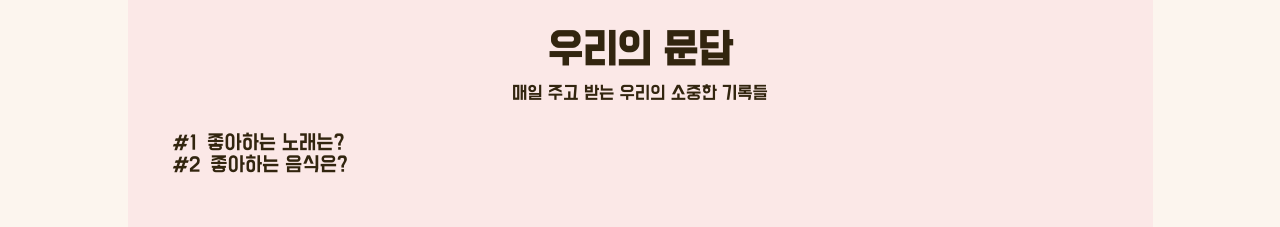
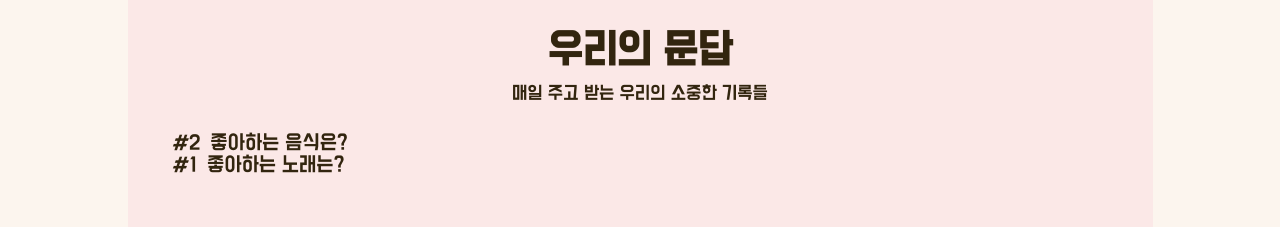
Before and after one commit to Stageus/blossom-react, a React (Create React App) app: page /qnalist in a window 1280 px wide. Shown: the top 227 px of the page. Built offline with nearby package versions, Linux system fonts and the light colour scheme.

Commit message:
Fix: 문답 목록 최신순 정렬로 변경

```diff
--- a/src/pages/QnAList.js
+++ b/src/pages/QnAList.js
@@ -35,6 +35,9 @@ const QnAList = () => {
     navigate(`/qna/${questionId}`);
   };
 
+  // 최신순으로 출력하기 위해 데이터 재정렬
+  const sortedData = initialData.slice().reverse();
+
   return (
     <>
       <FlexBox $row="center" $width="100%">
@@ -55,10 +58,10 @@ const QnAList = () => {
 
           {/* 문답 목록 */}
           <FlexBox $dir="col" $width="58.438rem" $margin="0 0 30px 0">
-            {initialData?.map((initialData, index) => (
-              <FlexBox key={index} onClick={() => handleClickDetailPage(initialData.id)}>
-                <P $margin="0 10px 0 0">#{initialData.id}</P>
-                <P>{initialData.question} </P>
+            {sortedData?.map((data, index) => (
+              <FlexBox key={index} onClick={() => handleClickDetailPage(data.id)}>
+                <P $margin="0 10px 0 0">#{data.id}</P>
+                <P>{data.question} </P>
               </FlexBox>
             ))}
           </FlexBox>
```
